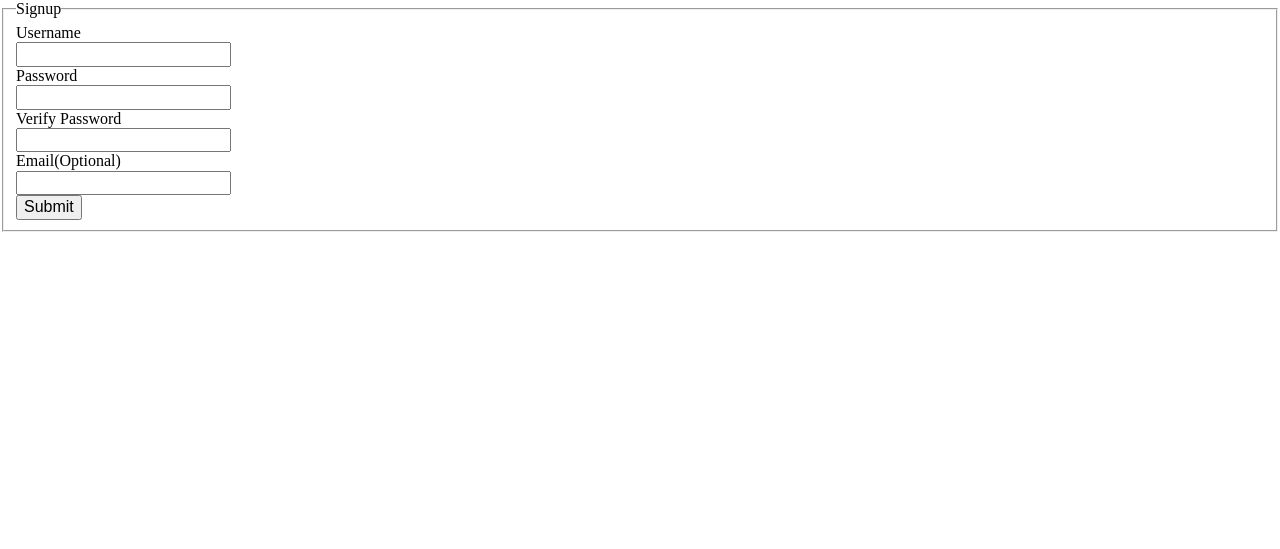
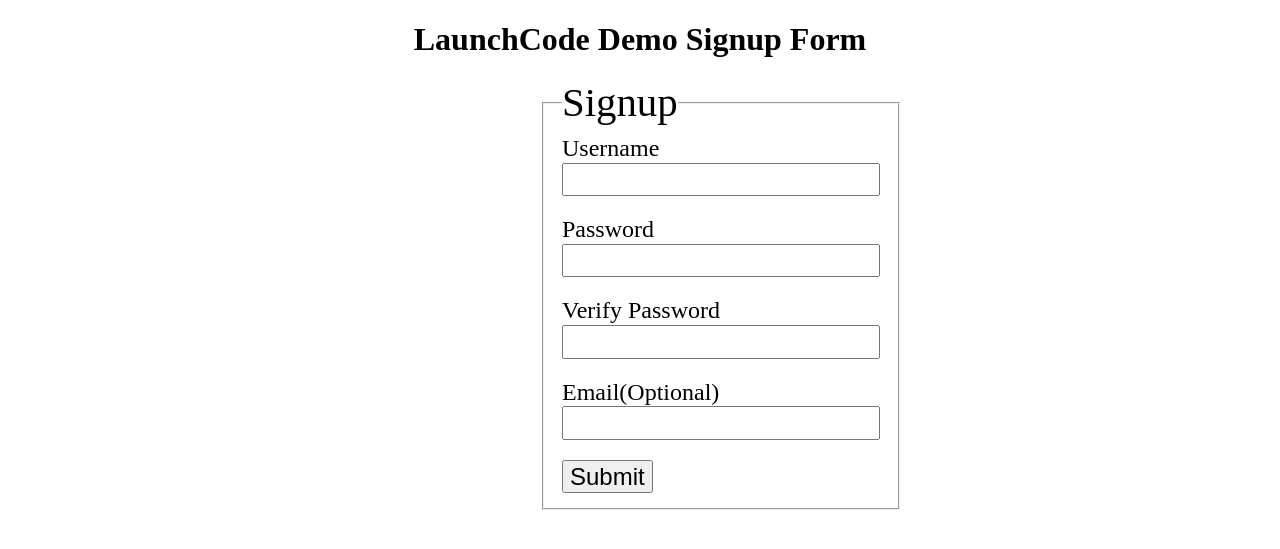
Before and after one commit to bluefishmarine/user-signup, a Flask app: page / in a window 1280 px wide. Shown: the top 549 px of the page. Run offline with Flask 2, Linux system fonts and the light colour scheme.

Commit message:
styled form, finished functionality

```diff
--- a/main.py
+++ b/main.py
@@ -1,4 +1,4 @@
-from flask import Flask, request, redirect, render_template
+from flask import Flask, request, redirect, render_template, url_for
 import cgi
 import re
 
@@ -18,7 +18,7 @@ class Validator:
     return (input1 == input2)
 
   def validate_email(self,input):
-      regex = r"\w+@\w+.\w+"
+      regex = r"\w+@\w+\.\w+"
       if re.match(regex,input):
           return (True)
       else:
@@ -31,8 +31,14 @@ error = ""
 def index():
     return render_template("form.html", errors=error)
 
-@app.route("/submitted", methods=['POST'])
+
+@app.route("/submitted")
 def submitted():
+    return render_template("submitted.html")
+
+
+@app.route("/", methods=['POST'])
+def validate():
     name = request.form['username']
     password = request.form['password']
     password_verified = request.form['passwordv']
@@ -59,13 +65,13 @@ def submitted():
         errors['error_match'] = "Passwords do not match"
         errors['contains_error'] = True
 
-    if not Validator.validate_email('self',email):
+    if email and not Validator.validate_email('self',email):
         errors['error_email'] = "Invalid Email"
         errors['contains_error'] = True
 
     if errors['contains_error']:
-        return render_template("form.html", name=name, errors=errors)
+        return render_template("form.html", name=name, email=email, errors=errors)
 
-    return render_template("submitted.html", name=name)
+    return redirect("/submitted?name=" + name)
 
 app.run()
--- a/static/style.css
+++ b/static/style.css
@@ -0,0 +1,36 @@
+/********Body********/
+h1 {
+    text-align: center;
+    font-size: 2em;
+    font-weight: bold;
+}
+
+/********************/
+
+
+
+/*******form*********/
+
+form {
+    width: 200px;
+    margin: 0 auto;
+    font-size: 1.5em;
+}
+
+
+
+legend {
+    font-size: 1.7em;
+}
+
+.input1 {
+    margin-bottom: 20px;
+}
+
+form span {
+    font-size: .6em;
+    color: red;
+}
+
+
+/********************/
--- a/templates/form.html
+++ b/templates/form.html
@@ -1,32 +1,43 @@
 {% extends 'index.html' %}
 
 {% block content %}
-
-<form action="/submitted" method="post">
+<h1>LaunchCode Demo Signup Form</h1>
+<form action="/" method="post">
     <fieldset>
         <legend>Signup</legend>
         <label for="user">Username</label>
         <br />
+        <div class="input1">
                 <input type="text" name="username" value="{{name}}" required="required" id="user">
                 {% if errors['error_name'] %}
                     <span>{{ errors['error_name'] }}</span>
                 {% endif %}
-        <br>
+        </div>
+        <!-- <br>     -->
         <label for="pass">Password</label><br />
+        <div class="input1">
                 <input type="password" name="password" required="required" id="pass">
                 {% if errors['error_password'] %}
                     <span>{{ errors['error_password'] }}</span>
                 {% endif %}
-        <br>
+        </div>
+        <!-- <br> -->
         <label for="passv">Verify Password</label><br />
+        <div class="input1">
                 <input type="password" name="passwordv" required="required" id="passv">
                 {% if errors['error_match'] %}
                     <span>{{ errors['error_match'] }}</span>
                 {% endif %}
-        <br>
+        </div>
+        <!-- <br> -->
         <label for="email">Email(Optional)</label><br />
-        <input type="text" name="email" id="email">
-        <br>
+        <div class="input1">
+            <input type="text" name="email" id="email" value="{{email}}">
+            {% if errors['error_email'] %}
+                <span>{{ errors['error_email'] }}</span>
+            {% endif %}
+        </div>
+        <!-- <br>     -->
         <button>Submit</button>
     </fieldset>
 </form>
--- a/templates/submitted.html
+++ b/templates/submitted.html
@@ -2,6 +2,6 @@
 
 {% block content %}
 
-<h1>Welcome, {{name}}!</h1>
+<h1>Welcome, {{request.args.get('name')}}!</h1>
 
 {% endblock %}
```
Lines whose indentation alone changed are shown as unchanged.
